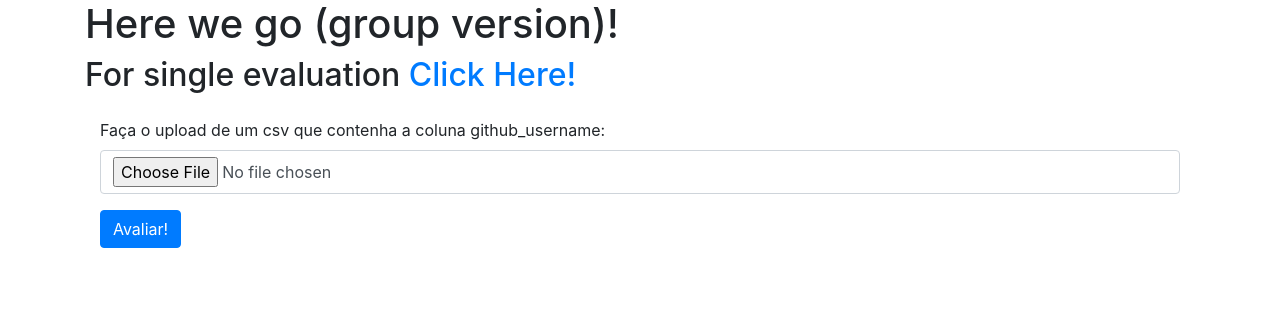
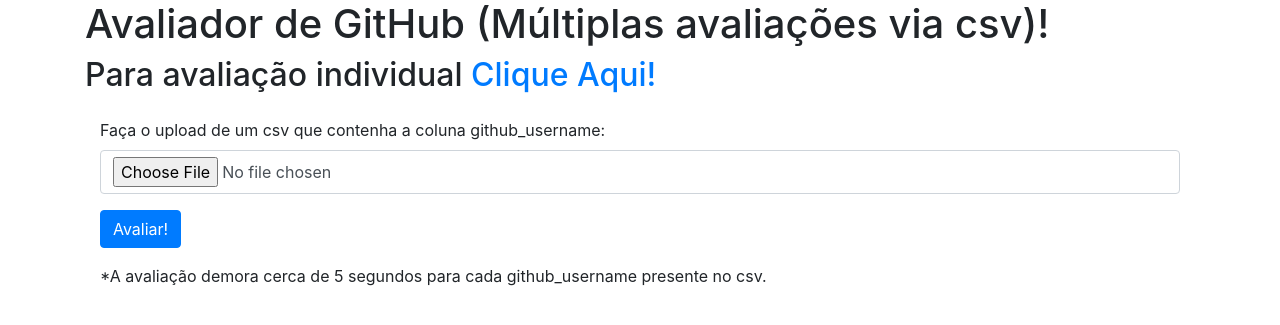
Before and after one commit to felipmartins/github-profile-evaluator, a Django app: page /group in a window 1280 px wide. Shown: the top 325 px of the page. Run offline with Django 4.2, Linux system fonts and the light colour scheme; some libraries are stand-ins or nearby versions.

Commit message:
traduz templates

```diff
--- a/evaluator/templates/group_index.html
+++ b/evaluator/templates/group_index.html
@@ -10,8 +10,8 @@
 {% block content %}
 
     <div class="container">
-        <h1> Here we go (group version)! </h1>
-        <h2> For single evaluation <a href="{% url 'homepage' %}"> Click Here! </a> </h2>
+        <h1> Avaliador de GitHub (Múltiplas avaliações via csv)! </h1>
+        <h2> Para avaliação individual <a href="{% url 'homepage' %}"> Clique Aqui! </a> </h2>
 
         <div class="container g-3 py-3">
             <form action="" method="post" enctype="multipart/form-data">
@@ -20,8 +20,11 @@
                     <label for="github_user">Faça o upload de um csv que contenha a coluna github_username:</label>
                     <input type="file" class="form-control" id="file" name="file" required>
                 </div>
-                <button type="submit" class="btn btn-primary ">Avaliar!</button>
+                <button type="submit" class="btn btn-primary" id="upload-button">Avaliar!</button>
             </form>
+        </div>
+        <div class="container">
+            <span>*A avaliação demora cerca de 5 segundos para cada github_username presente no csv.</span>
         </div>
         {% if request.session.erro %}
 
--- a/evaluator/templates/index.html
+++ b/evaluator/templates/index.html
@@ -10,8 +10,8 @@
 {% block content %}
 
     <div class="container">
-        <h1> Here we go! (Single Evaluation) </h1>
-        <h2> For group evaluation <a href="{% url 'group-homepage' %}"> Click Here! </a> </h2>
+        <h1> Avaliador de GitHub! </h1>
+        <h2> Para múltiplas avaliações via csv <a href="{% url 'group-homepage' %}"> Clique Aqui! </a> </h2>
         <div class="container">
             <form action="" method="post">
                 {% csrf_token %}
```
